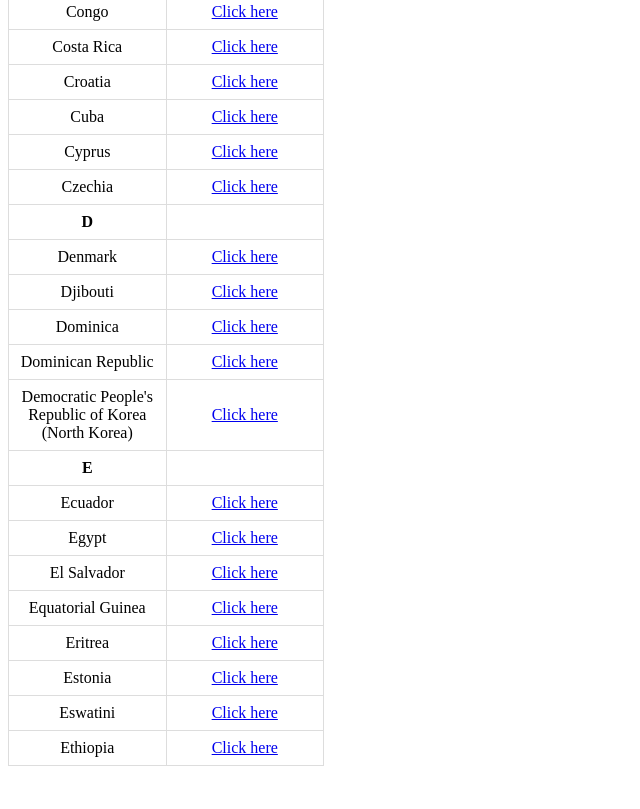
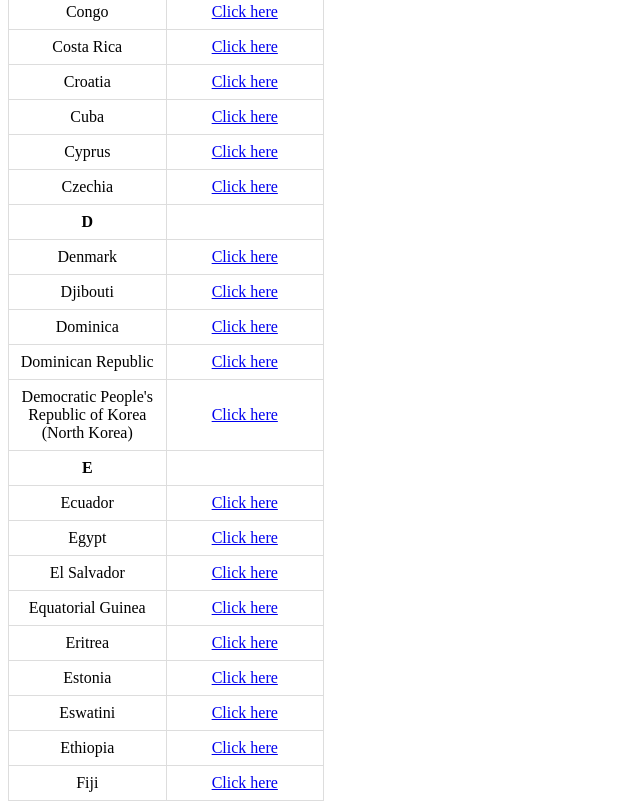
Before and after one commit to AliMazhar110/Flags-of-The-World, a plain HTML site: page source/index.html in a window 1280 px wide. Shown: the part 1520-2329 px from the top of the page, without its empty margins (0-640 px from the left). Before the commit the page ends 2294 px from the top, so only its background shows below. Drawn offline with Linux system fonts and the light colour scheme.

Commit message:
fiji added

```diff
--- a/source/index.html
+++ b/source/index.html
@@ -260,6 +260,10 @@
                 <td>Ethiopia</td>
                 <td><a href="ethiopia.html">Click here</a></td>
             </tr>
+            <tr>
+                <td>Fiji</td>
+                <td><a href="fiji.html">Click here</a></td>
+            </tr>
 
 
             <!--<tr>
```
